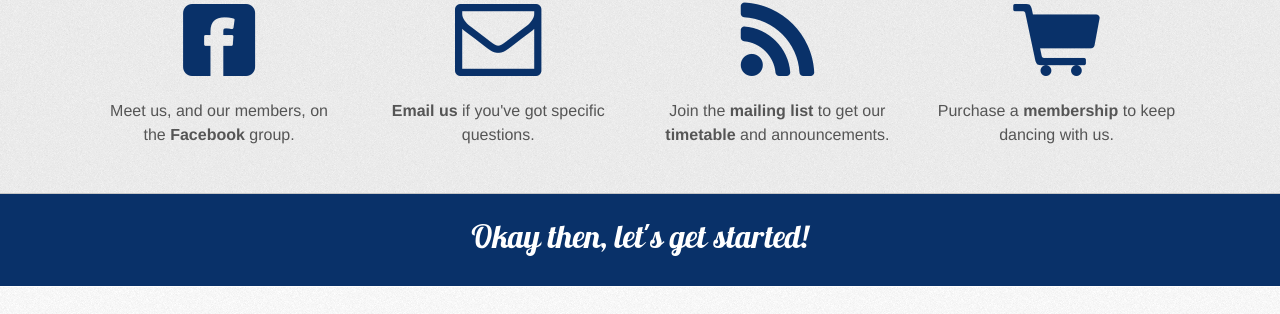
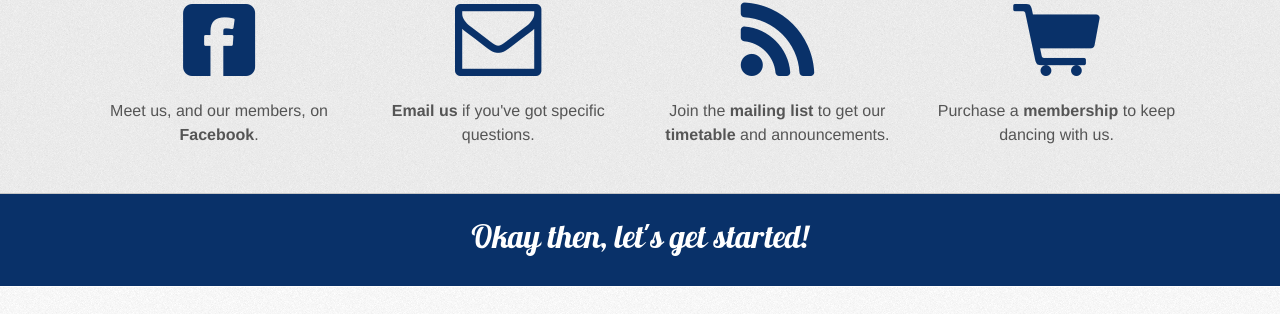
Before and after one commit to surreybldc/surreybldc.github.com, a Jekyll site: the page built from index.html, in a window 1280 px wide and 900 px high, scrolled down 570 px. Shown: the part 158-472 px from the top of the window. Built offline with Jekyll 4.4.1, drawn with Linux system fonts in a browser that asks for light colours.

Commit message:
Point FB link at the page rather than group

```diff
--- a/index.html
+++ b/index.html
@@ -6,11 +6,11 @@
     <h2>Before we begin...</h2>
     <div class="row">
       <div class="threecol bigicon">
-        <a href="https://www.facebook.com/groups/176881515701274/">
+        <a href="https://www.facebook.com/surreybldc">
           <i class="icon-facebook-sign"></i>
         </a>
         <p>
-          Meet us, and our members, on the <strong>Facebook</strong> group.
+          Meet us, and our members, on <strong>Facebook</strong>.
         </p>
       </div>
       <div class="threecol bigicon">
```
Also changed, not shown: 1 other file.
